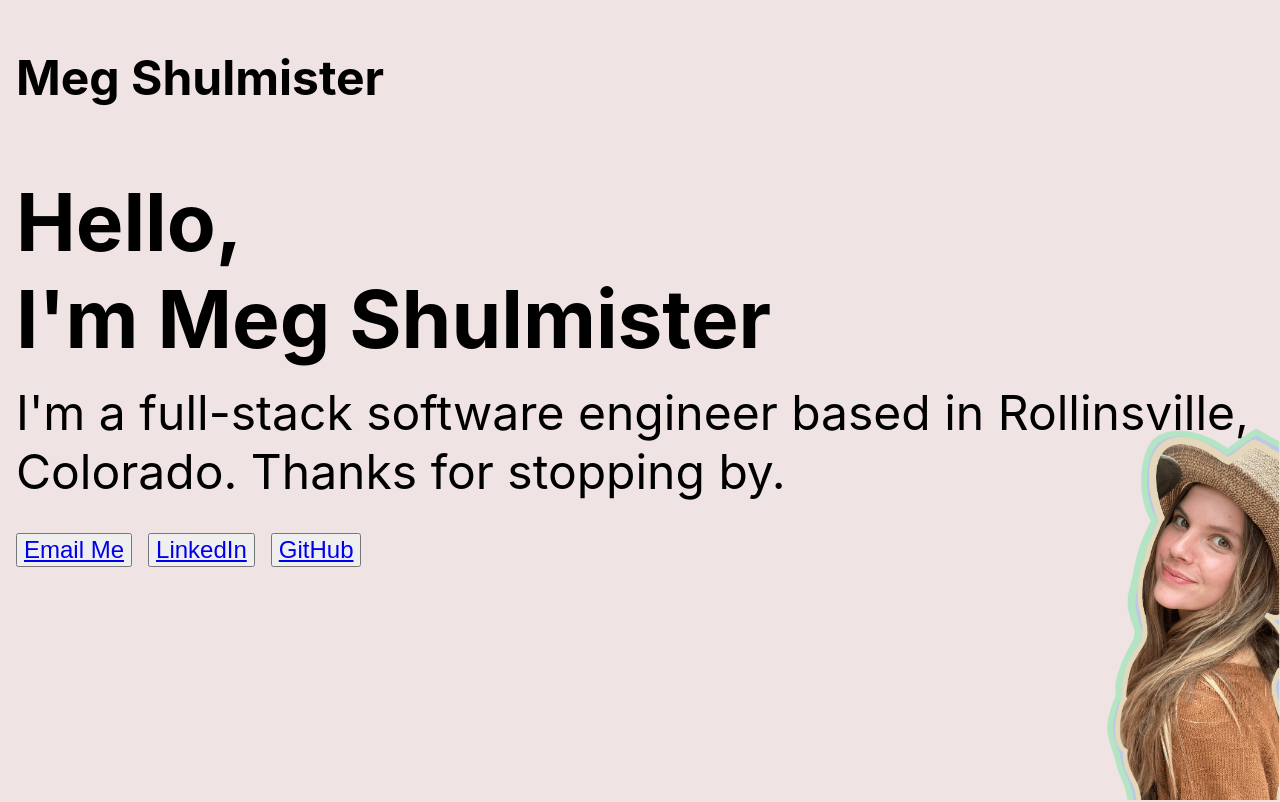
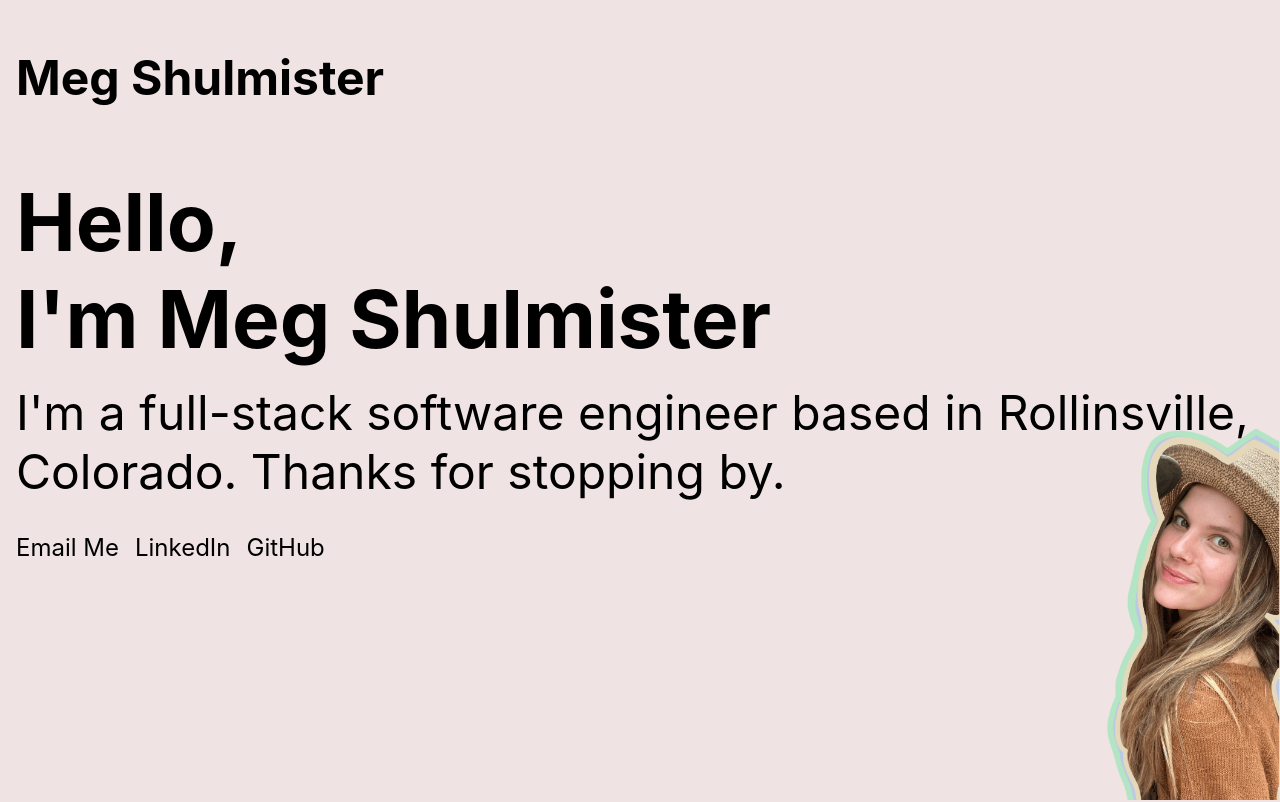
Before and after one commit to earthlymeg/portfolio-v2, a React (Create React App) app: page / in a window 1280 px wide. Shown: the top 802 px of the page. Built offline with nearby package versions, Linux system fonts and the light colour scheme.

Commit message:
Removing default button styles

```diff
--- a/package.json
+++ b/package.json
@@ -6,6 +6,7 @@
     "@testing-library/jest-dom": "^5.11.4",
     "@testing-library/react": "^11.1.0",
     "@testing-library/user-event": "^12.1.10",
+    "animate.css": "^4.1.1",
     "react": "^17.0.2",
     "react-dom": "^17.0.2",
     "react-scripts": "4.0.3",
--- a/src/styles/header.css
+++ b/src/styles/header.css
@@ -28,7 +28,23 @@ p {
 button {
   margin-top: 2rem;
   display: block;
+  background: none;
+	color: inherit;
+	border: none;
+	padding: 0;
+	font: inherit;
+	outline: inherit;
 }
+button:hover {
+  cursor: pointer;
+
+
+}
+a {
+  color: inherit;
+  text-decoration: none;
+}
+
 
 .headshot {
   position: absolute;
@@ -36,6 +52,7 @@ button {
   right: 0;
   height: 50vh;
   overflow: hidden;
+  width: 30% !important;
 
 }
 .headshot img {
--- a/src/styles/projectCard.css
+++ b/src/styles/projectCard.css
@@ -60,12 +60,6 @@
     width: 60rem;
 
 }
-/* .name-description {
-  flex-direction: column;
-  margin-left: 2rem;
-  max-width: 50%;
-
-} */
 .card img {
   width: 60%;
   height: 90%;
```
Also changed, not shown: 2 other files (tests, documents, lock files or other folders).
